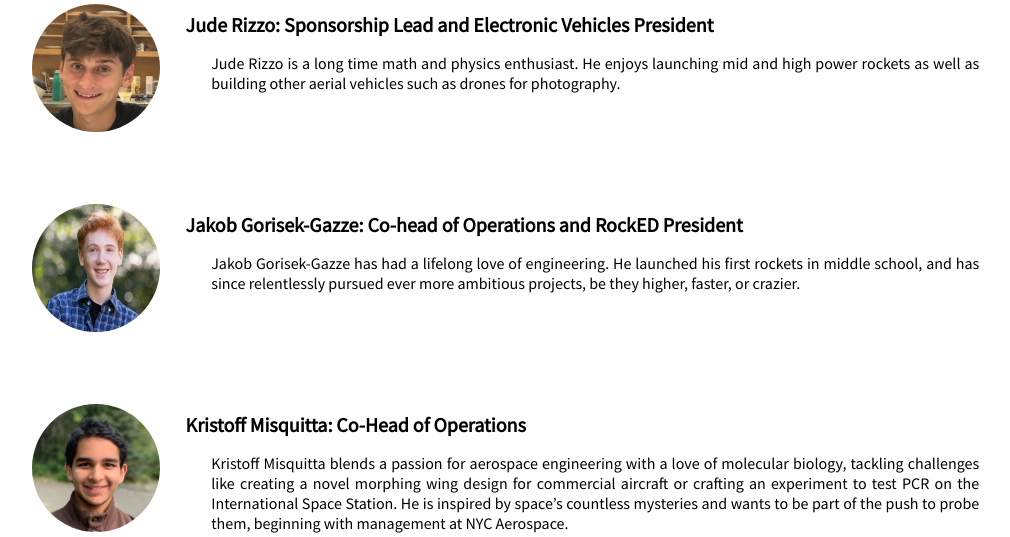
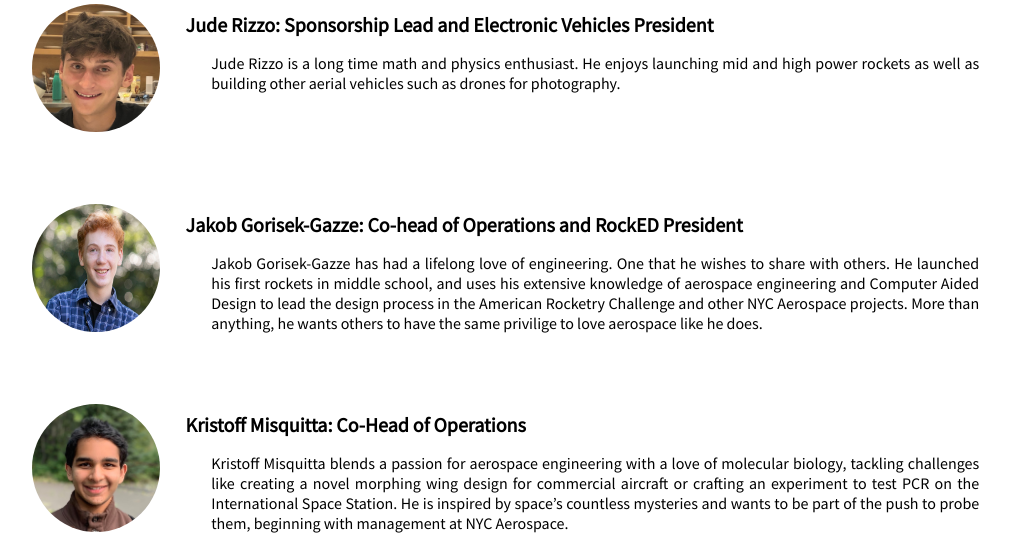
Before and after one commit to leonmaksin/NYC_Aerospace, a Flask app: page /our-team in a window 1280 px wide. Shown: the part 578-1115 px from the top of the page, without its empty margins (32-1042 px from the left). Run offline with Flask 2, Linux system fonts and the light colour scheme.

Commit message:
Update our_team.html

```diff
--- a/templates/our_team.html
+++ b/templates/our_team.html
@@ -27,7 +27,7 @@
     <img class="headshot" src="/static/jakob_gorisek-gazze.jpg">
     <div class="column-start-flex">
         <div class="person-title subtitle">Jakob Gorisek-Gazze: Co-head of Operations and RockED President</div>
-        <p id="mission-content" class="leadership-text mission-p">Jakob Gorisek-Gazze has had a lifelong love of engineering. He launched his first rockets in middle school, and has since relentlessly pursued ever more ambitious projects, be they higher, faster, or crazier.</p>
+        <p id="mission-content" class="leadership-text mission-p">Jakob Gorisek-Gazze has had a lifelong love of engineering. One that he wishes to share with others. He launched his first rockets in middle school, and uses his extensive knowledge of aerospace engineering and Computer Aided Design to lead the design process in the American Rocketry Challenge and other NYC Aerospace projects. More than anything, he wants others to have the same privilige to love aerospace like he does.</p>
     </div>
 </div>
 <div class="mission-content-holder-2 full-width start-row-flex">
```
